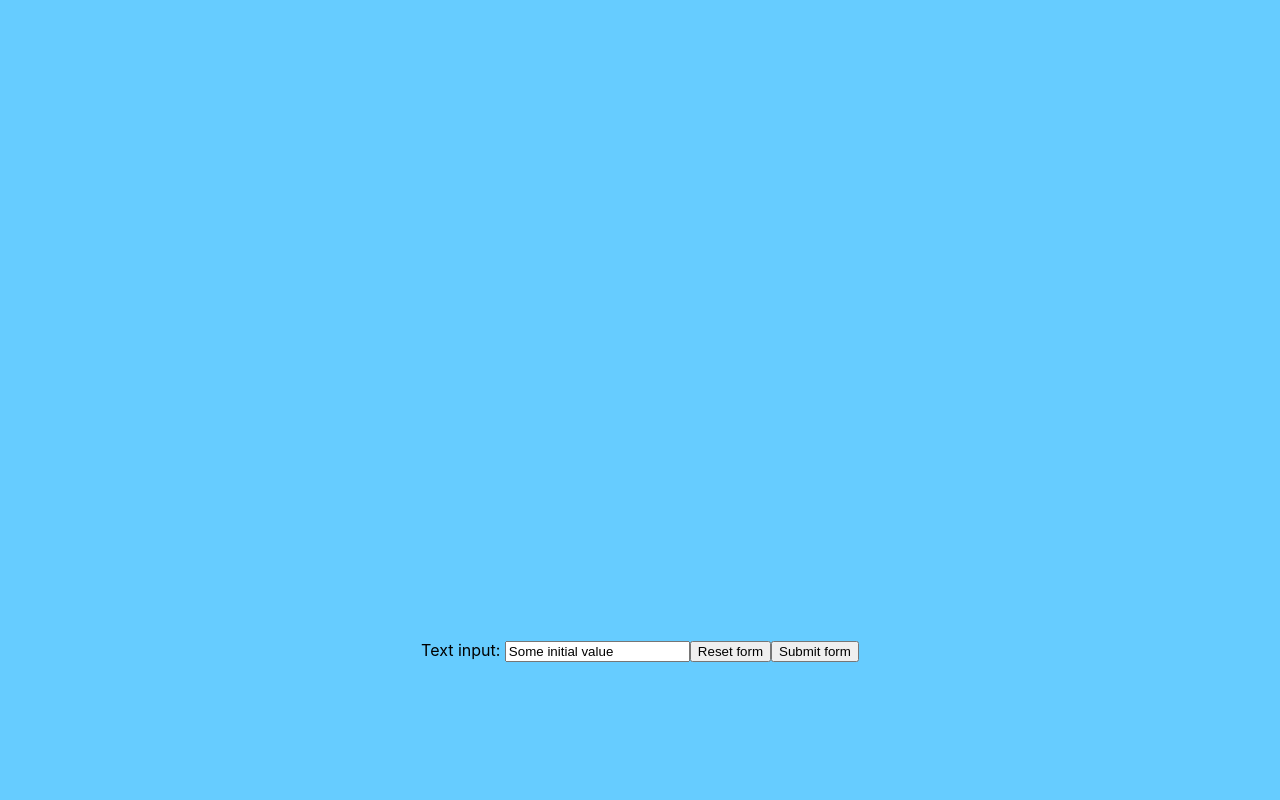
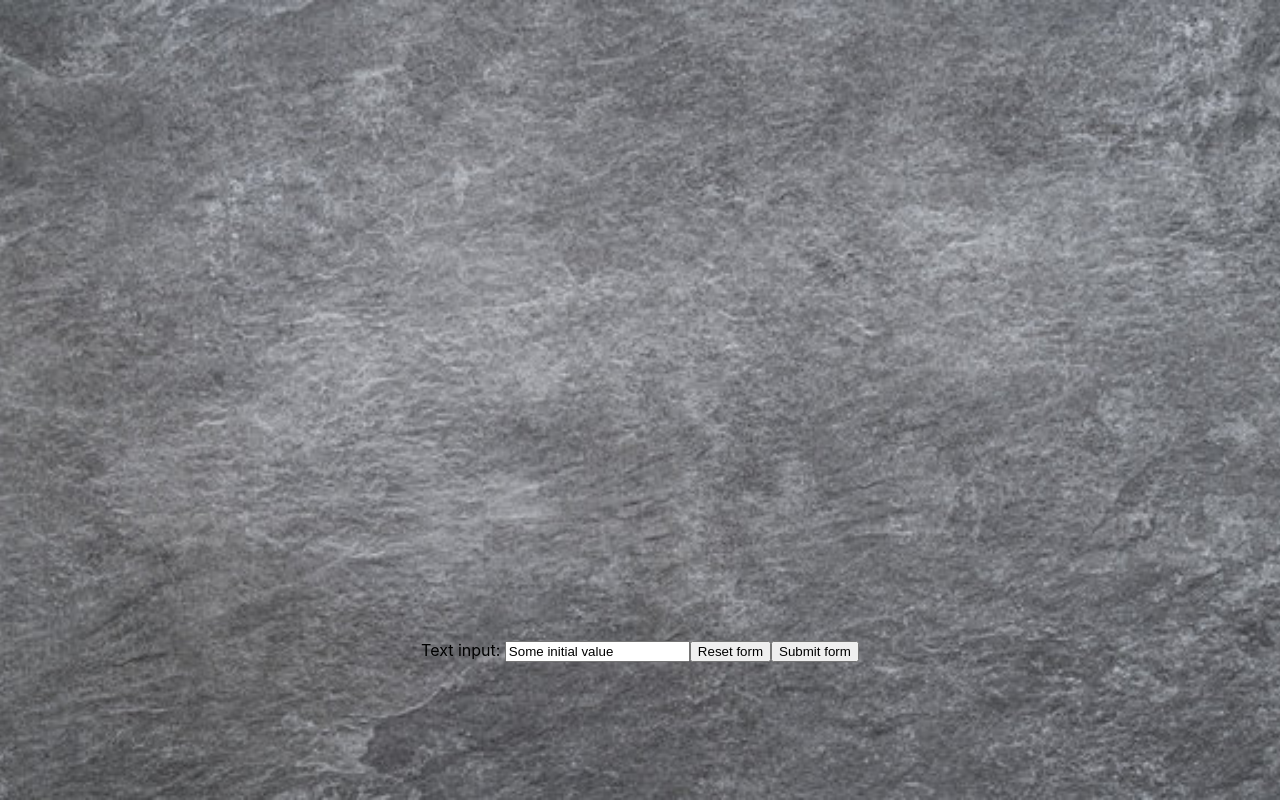
Before and after one commit to Way05/HenHacks25, a React (Create React App) app in the folder henhacks25/: page / in a window 1280 px wide. Built offline with nearby package versions, Linux system fonts and the light colour scheme.

Commit message:
added image and background

```diff
--- a/henhacks25/src/index.css
+++ b/henhacks25/src/index.css
@@ -13,7 +13,13 @@
 }
 
 body{
-  background-color: #6cf;
+  background-image: url('./images/360_F_292731351_p4objwWzlIieS2Kh7kbWVWmOhNrNE5Ft.jpg');
+  background-repeat: no-repeat;
+  background-position: center;
+  background-size: cover;
+  background-attachment: fixed;
+  /* background: #6cf; */
+
 
 }
 
```
Also changed, not shown: henhacks25/src/images/360_F_292731351_p4objwWzlIieS2Kh7kbWVWmOhNrNE5Ft.jpg (added), henhacks25/src/images/istockphoto-1307181424-612x612.jpg (added).
